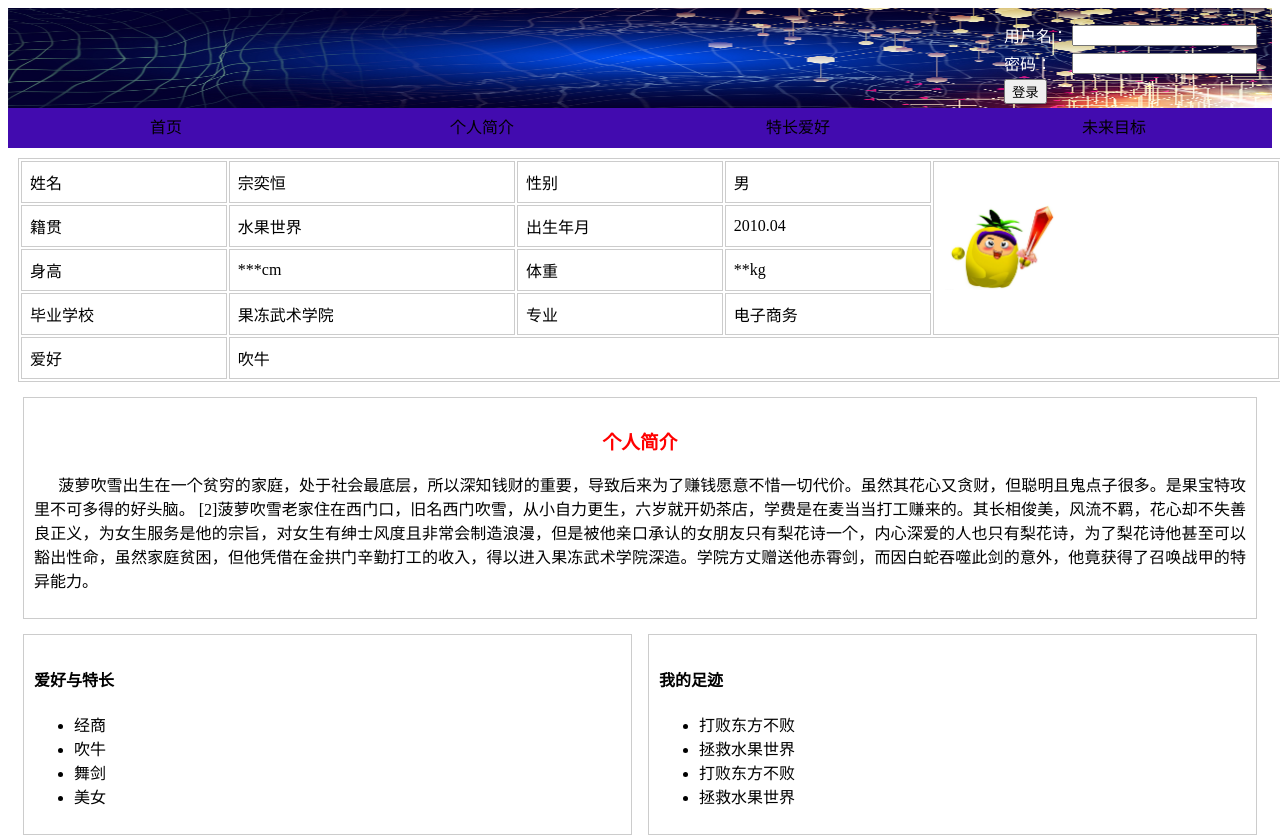
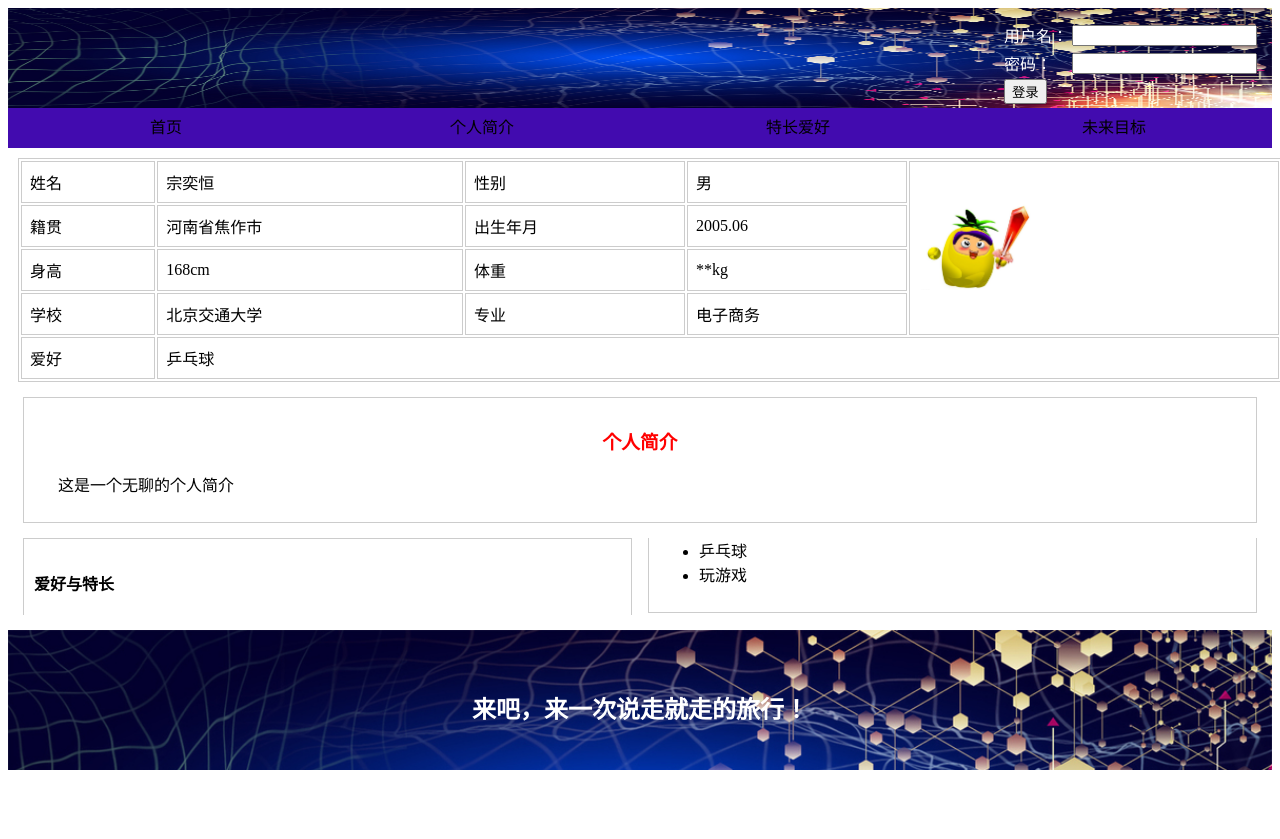
Before and after one commit to haiheu/666, a plain HTML site: page index.html in a window 1280 px wide. Shown: the top 839 px of the page. After the commit the page ends 800 px from the top, so only its background shows below. Drawn offline with Linux system fonts and the light colour scheme.

Commit message:
Add files via upload

```diff
--- a/index.html
+++ b/index.html
@@ -104,49 +104,38 @@
             </tr>
             <tr>
                 <td>籍贯</td>
-                <td>水果世界</td>
+                <td>河南省焦作市</td>
                 <td>出生年月</td>
-                <td>2010.04</td>
+                <td>2005.06</td>
             </tr>
             <tr>
                 <td>身高</td>
-                <td>***cm</td>
+                <td>168cm</td>
                 <td>体重</td>
                 <td>**kg</td>
             </tr>
             <tr>
-                <td>毕业学校</td>
-                <td>果冻武术学院</td>
+                <td>学校</td>
+                <td>北京交通大学</td>
                 <td>专业</td>
                 <td >电子商务</td>
             </tr>
             <tr>
                 <td>爱好</td>
-                <td colspan="4">吹牛</td>
+                <td colspan="4">乒乓球</td>
             </tr>
         </table>
     </div>
     <div class="intro">
         <h3 style="text-align: center; color: red;">个人简介</h3>
-        <p>&nbsp&nbsp&nbsp&nbsp&nbsp&nbsp菠萝吹雪出生在一个贫穷的家庭，处于社会最底层，所以深知钱财的重要，导致后来为了赚钱愿意不惜一切代价。虽然其花心又贪财，但聪明且鬼点子很多。是果宝特攻里不可多得的好头脑。 [2]菠萝吹雪老家住在西门口，旧名西门吹雪，从小自力更生，六岁就开奶茶店，学费是在麦当当打工赚来的。其长相俊美，风流不羁，花心却不失善良正义，为女生服务是他的宗旨，对女生有绅士风度且非常会制造浪漫，但是被他亲口承认的女朋友只有梨花诗一个，内心深爱的人也只有梨花诗，为了梨花诗他甚至可以豁出性命，虽然家庭贫困，但他凭借在金拱门辛勤打工的收入，得以进入果冻武术学院深造。学院方丈赠送他赤霄剑，而因白蛇吞噬此剑的意外，他竟获得了召唤战甲的特异能力。</p>
+        <p>&nbsp&nbsp&nbsp&nbsp&nbsp&nbsp这是一个无聊的个人简介</p>
     </div>
     <div class="hobby">
         <div>
             <h4>爱好与特长</h4>
             <ul>
-                <li>经商</li>
-                <li>吹牛</li>
-                <li>舞剑</li>
-                <li>美女</li>
-            </ul>
-        </div>
-        <div>
-            <h4>我的足迹</h4>
-            <ul>
-                <li>打败东方不败</li>
-                <li>拯救水果世界</li>
-                <li>打败东方不败</li>
-                <li>拯救水果世界</li>
+                <li>乒乓球</li>
+                <li>玩游戏</li>
             </ul>
         </div>
     </div>
```
